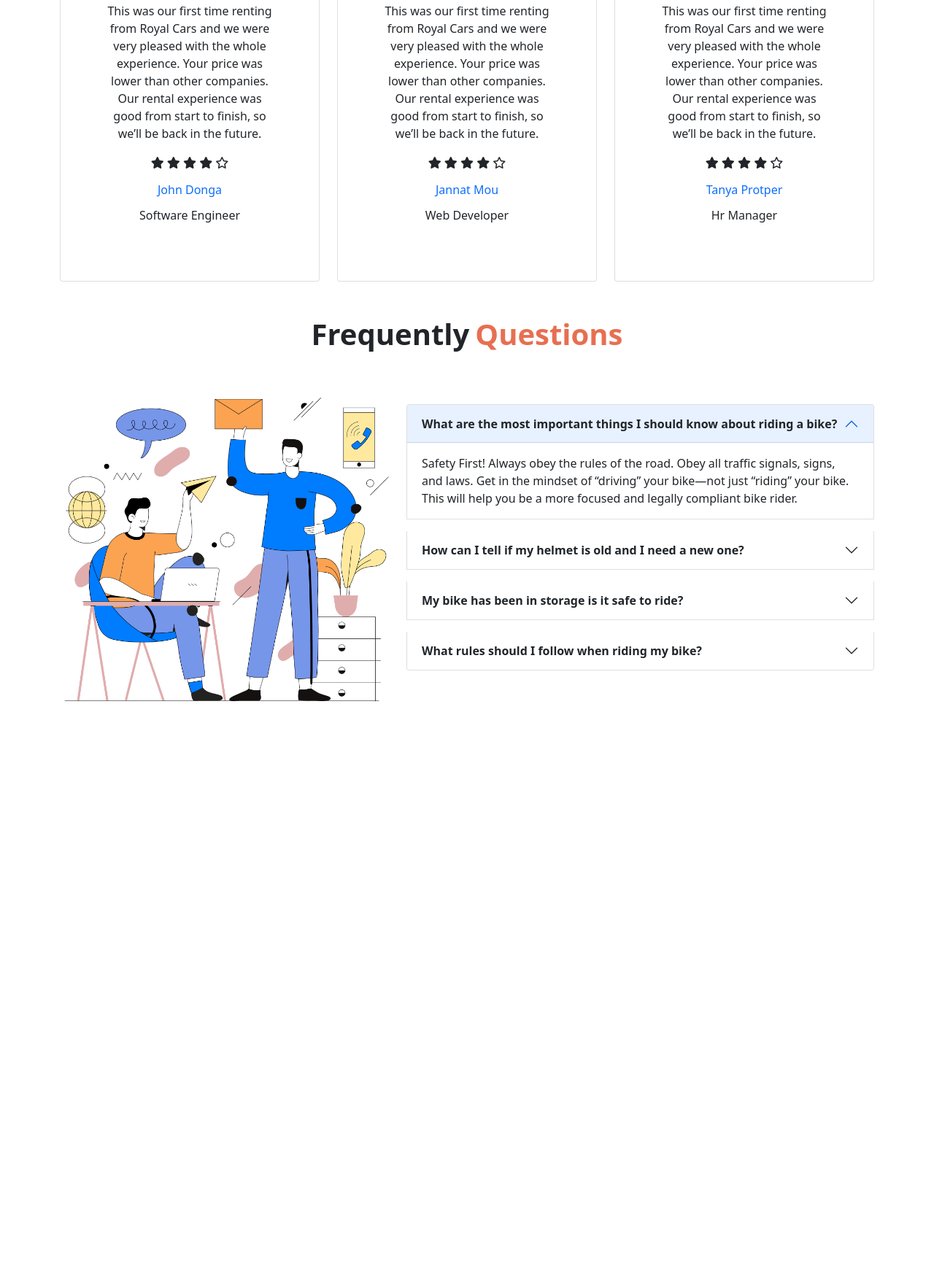
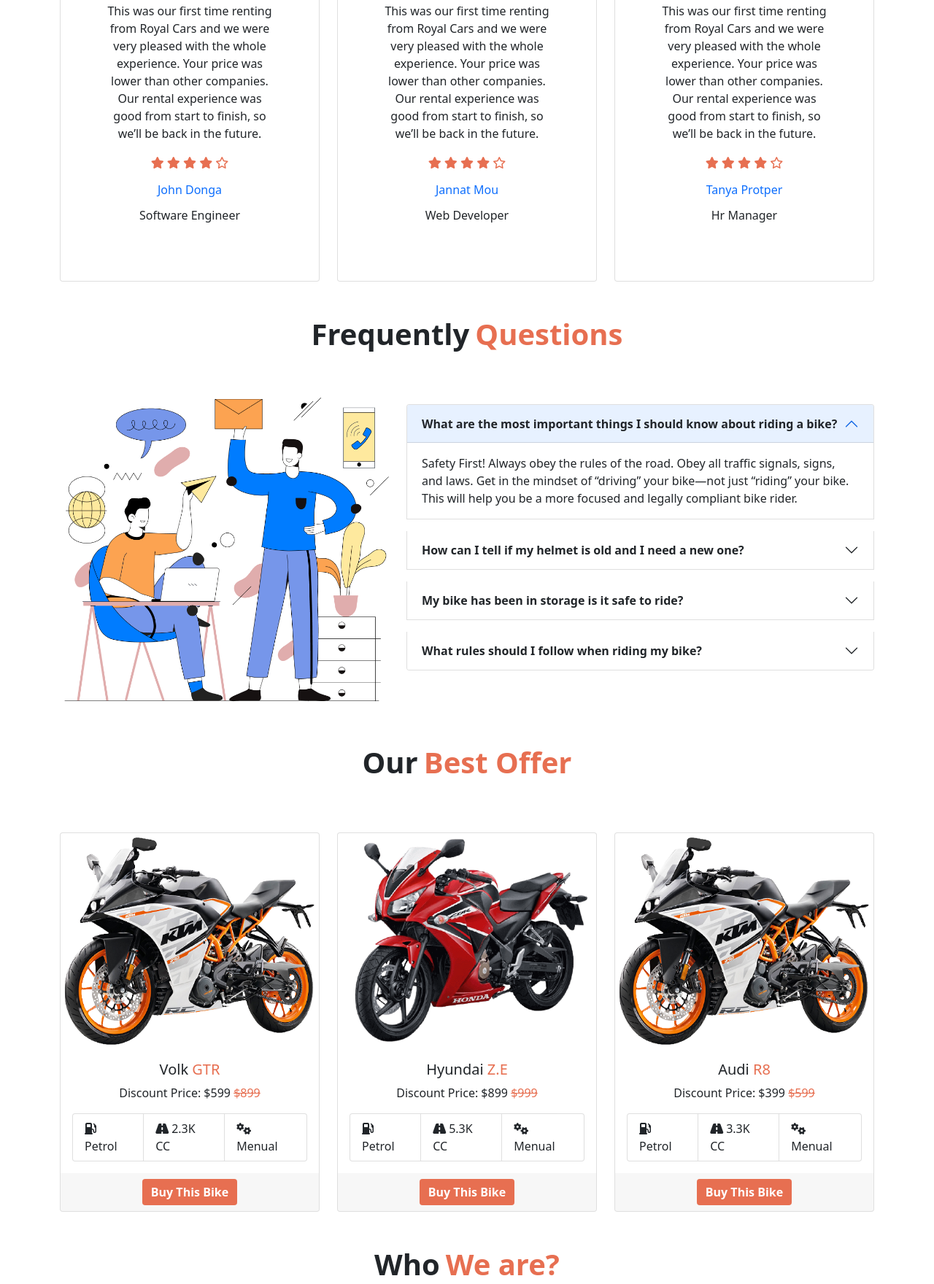
Before and after one commit to robelsadi/Bootstrap-Honda-CBR-300R, a plain HTML site: page index.html in a window 1280 px wide. Shown: the part 2252-4012 px from the top of the page at 73% size. Before the commit the page ends 3273 px from the top, so only its background shows below. Drawn offline with nearby package versions, Linux system fonts and the light colour scheme.

Commit message:
Added All Features, It is done

```diff
--- a/css/style.css
+++ b/css/style.css
@@ -15,3 +15,8 @@
 .bike-gry-info{
     filter: grayscale(100%);
 }
+.bike-hvr-btn:hover{
+    color: #fff;
+    background-color: #E76F51;
+    border-color: #E76F51;
+}
--- a/index.html
+++ b/index.html
@@ -178,7 +178,7 @@
                   <p class="card-text">This is a wider card with supporting text below as a natural lead-in to additional content. This content is a little bit longer.</p>
                 </div>
                 <div class="card-footer border-0 bg-transparent">
-                  <button type="button" class="btn btn-outline-danger">Read More</button>
+                  <button type="button" class="btn btn-outline-danger bike-hvr-btn">Read More</button>
                 </div>
               </div>
             </div>
@@ -190,7 +190,7 @@
                   <p class="card-text">This card has supporting text below as a natural lead-in to additional content.</p>
                 </div>
                 <div class="card-footer border-0 bg-transparent">
-                  <button type="button" class="btn btn-outline-danger">Read More</button>
+                  <button type="button" class="btn btn-outline-danger bike-hvr-btn">Read More</button>
                 </div>
               </div>
             </div>
@@ -202,7 +202,7 @@
                   <p class="card-text">This is a wider card with supporting text below as a natural lead-in to additional content. This card has even longer content than the first to show that equal height action.</p>
                 </div>
                 <div class="card-footer border-0 bg-transparent">
-                  <button type="button" class="btn btn-outline-danger ">Read More</button>
+                  <button type="button" class="btn btn-outline-danger bike-hvr-btn">Read More</button>
                 </div>
               </div>
             </div>
@@ -218,11 +218,11 @@
               <img src="images/user-1.png" class="card-img-top" alt="...">
               <div class="card-body flex-column justify-content-center align-items-center text-center">
                 <p class="card-text">This was our first time renting from Royal Cars and we were very pleased with the whole experience. Your price was lower than other companies. Our rental experience was good from start to finish, so we’ll be back in the future.</p>
-                <span><i class="fas fa-star"></i></span>
-                <span><i class="fas fa-star"></i></span>
-                <span><i class="fas fa-star"></i></span>
-                <span><i class="fas fa-star"></i></span>
-                <span><i class="far fa-star"></i></span>
+                <span><i class="fas fa-star bike-txt-info"></i></span>
+                <span><i class="fas fa-star bike-txt-info"></i></span>
+                <span><i class="fas fa-star bike-txt-info"></i></span>
+                <span><i class="fas fa-star bike-txt-info"></i></span>
+                <span><i class="far fa-star bike-txt-info"></i></span>
                 <h6 class="text-primary my-3">John Donga</h6>
                 <h6 class="my-3">Software Engineer</h6>
               </div>
@@ -233,11 +233,11 @@
               <img src="images/user-2.png" class="card-img-top" alt="...">
               <div class="card-body flex-column justify-content-center align-items-center text-center">
                 <p class="card-text">This was our first time renting from Royal Cars and we were very pleased with the whole experience. Your price was lower than other companies. Our rental experience was good from start to finish, so we’ll be back in the future.</p>
-                <span><i class="fas fa-star"></i></span>
-                <span><i class="fas fa-star"></i></span>
-                <span><i class="fas fa-star"></i></span>
-                <span><i class="fas fa-star"></i></span>
-                <span><i class="far fa-star"></i></span>
+                <span><i class="fas fa-star bike-txt-info"></i></span>
+                <span><i class="fas fa-star bike-txt-info"></i></span>
+                <span><i class="fas fa-star bike-txt-info"></i></span>
+                <span><i class="fas fa-star bike-txt-info"></i></span>
+                <span><i class="far fa-star bike-txt-info"></i></span>
                 <h6 class="text-primary my-3">Jannat Mou</h6>
                 <h6 class="my-3">Web Developer</h6>
               </div>
@@ -248,11 +248,11 @@
               <img src="images/user-3.png" class="card-img-top" alt="...">
               <div class="card-body flex-column justify-content-center align-items-center text-center">
                 <p class="card-text">This was our first time renting from Royal Cars and we were very pleased with the whole experience. Your price was lower than other companies. Our rental experience was good from start to finish, so we’ll be back in the future.</p>
-                <span><i class="fas fa-star"></i></span>
-                <span><i class="fas fa-star"></i></span>
-                <span><i class="fas fa-star"></i></span>
-                <span><i class="fas fa-star"></i></span>
-                <span><i class="far fa-star"></i></span>
+                <span><i class="fas fa-star bike-txt-info"></i></span>
+                <span><i class="fas fa-star bike-txt-info"></i></span>
+                <span><i class="fas fa-star bike-txt-info"></i></span>
+                <span><i class="fas fa-star bike-txt-info"></i></span>
+                <span><i class="far fa-star bike-txt-info"></i></span>
                 <h6 class="text-primary my-3">Tanya Protper</h6>
                 <h6 class="my-3">Hr Manager</h6>
               </div>
@@ -322,7 +322,85 @@
           </div>
         </div>
       </section>
+      <!-- Best Offer Area  -->
+      <section class="container my-5">
+        <h1 class="d-flex justify-content-center align-items-center fw-bold d-flex-sm-column">Our<span class="ms-2 bike-txt-info">Best Offer</span></h1>
+        <div class="row row-cols-1 row-cols-md-3 row-cols-lg-3 g-4 my-5">
+          <div class="col">
+            <div class="card h-100">
+              <img src="images/header-bike-2.png" class="card-img-top" alt="...">
+              <div class="card-body d-flex flex-column justify-content-center align-items-center">
+                <h5 class="card-title">Volk <span class="bike-txt-info">GTR</span></h5>
+                <p class="card-text">Discount Price: $599 <del class="bike-txt-info">$899</del> </p>
+                <ul class="d-flex list-group list-group-horizontal justify-content-between align-items-center">
+                  <li class="list-group-item"><i class="fas fa-gas-pump me-1"></i>Petrol</li>
+                  <li class="list-group-item"><i class="fa fa-road me-1"></i>2.3K CC</li>
+                  <li class="list-group-item"><i class="fas fa-cogs me-1"></i>Menual</li>
+                </ul>
+              </div>
+              <div class="card-footer border-0">
+                <center><a href="#" class="btn bike-bg-btn text-white fw-bold">Buy This Bike</a></center>
+              </div>
+            </div>
+          </div>
+          <div class="col">
+            <div class="card h-100">
+              <img src="images/header-bike-1.png" class="card-img-top" alt="...">
+              <div class="card-body d-flex flex-column justify-content-center align-items-center">
+                <h5 class="card-title">Hyundai <span class="bike-txt-info">Z.E</span></h5>
+                <p class="card-text">Discount Price: $899 <del class="bike-txt-info">$999</del> </p>
+                <ul class="d-flex list-group list-group-horizontal justify-content-between align-items-center">
+                  <li class="list-group-item"><i class="fas fa-gas-pump me-1"></i>Petrol</li>
+                  <li class="list-group-item"><i class="fa fa-road me-1"></i>5.3K CC</li>
+                  <li class="list-group-item"><i class="fas fa-cogs me-1"></i>Menual</li>
+                </ul>
+              </div>
+              <div class="card-footer border-0">
+                <center><a href="#" class="btn bike-bg-btn text-white fw-bold">Buy This Bike</a></center>
+              </div>
+            </div>
+          </div>
+          <div class="col">
+            <div class="card h-100">
+              <img src="images/header-bike-2.png" class="card-img-top" alt="...">
+              <div class="card-body d-flex flex-column justify-content-center align-items-center">
+                <h5 class="card-title">Audi <span class="bike-txt-info">R8</span></h5>
+                <p class="card-text">Discount Price: $399 <del class="bike-txt-info">$599</del> </p>
+                <ul class="d-flex list-group list-group-horizontal justify-content-between align-items-center">
+                  <li class="list-group-item"><i class="fas fa-gas-pump me-1"></i>Petrol</li>
+                  <li class="list-group-item"><i class="fa fa-road me-1"></i>3.3K CC</li>
+                  <li class="list-group-item"><i class="fas fa-cogs me-1"></i>Menual</li>
+                </ul>
+              </div>
+              <div class="card-footer border-0">
+                <center><a href="#" class="btn bike-bg-btn text-white fw-bold">Buy This Bike</a></center>
+              </div>
+            </div>
+          </div>
+        </div>
+      </section>
+      <!-- About Us Area  -->
+      <section class="container my-5">
+        <h1 class="d-flex justify-content-center align-items-center fw-bold d-flex-sm-column">Who<span class="ms-2 bike-txt-info">We are?</span></h1>
+        <div class="row">
+          <div class="col-lg-6 col-md-6 col-12 my-3">
+            <img src="images/about.png" width="100%" alt="">
+          </div>
+          <div class="col-lg-6 col-md-6 col-12 d-flex flex-column justify-content-center my-3">
+            <p>We know the difference is in the details and that’s why our car rental services, in the tourism and business industry, stand out for their quality and good taste.</p>
+            <li class="fw-bold my-2"><i class="fas fa-chevron-circle-down me-3 bike-txt-info"></i>We working since 1980 with 4.000 customers</li>
+            <li class="fw-bold my-2"><i class="fas fa-chevron-circle-down me-3 bike-txt-info"></i>All brand & type cars in our garage </li>
+            <li class="fw-bold my-2"><i class="fas fa-chevron-circle-down me-3 bike-txt-info"></i>1.000+ picking locations around the world</li>
+            <li class="fw-bold my-2"><i class="fas fa-chevron-circle-down me-3 bike-txt-info"></i>Life time Support Policy</li>
+          </div>
+        </div>
+      </section>
     </main>
+    <!-- Footer Area Start  -->
+    <footer class="bg-dark m-0">
+      <section class="container mt-5">
+      </section>
+    </footer>
 
 <!-- Bootstrap JS -->
 <script src="https://cdn.jsdelivr.net/npm/bootstrap@5.0.2/dist/js/bootstrap.bundle.min.js" integrity="sha384-MrcW6ZMFYlzcLA8Nl+NtUVF0sA7MsXsP1UyJoMp4YLEuNSfAP+JcXn/tWtIaxVXM" crossorigin="anonymous"></script>
```
Also changed, not shown: images/about.png (added).
